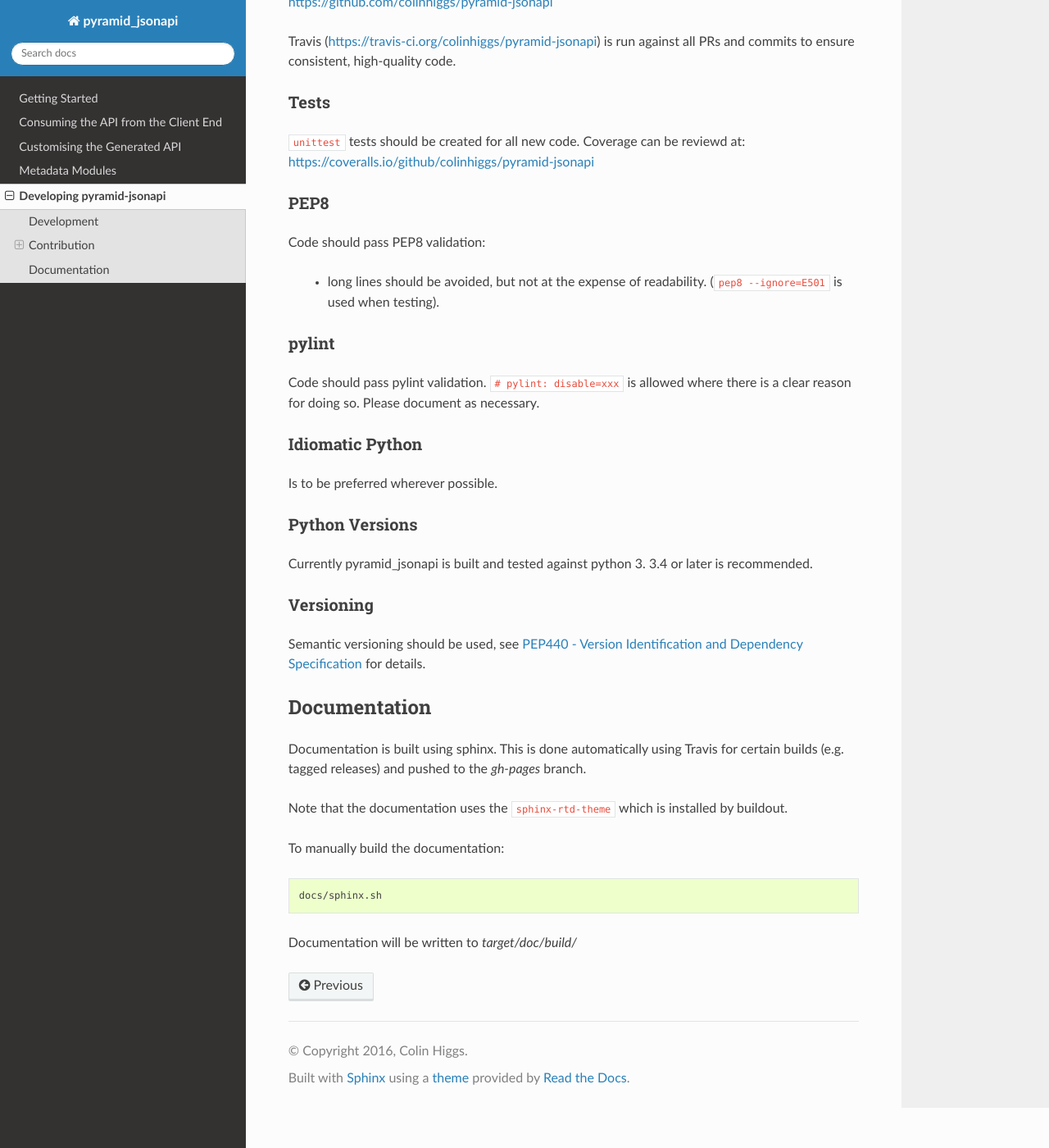
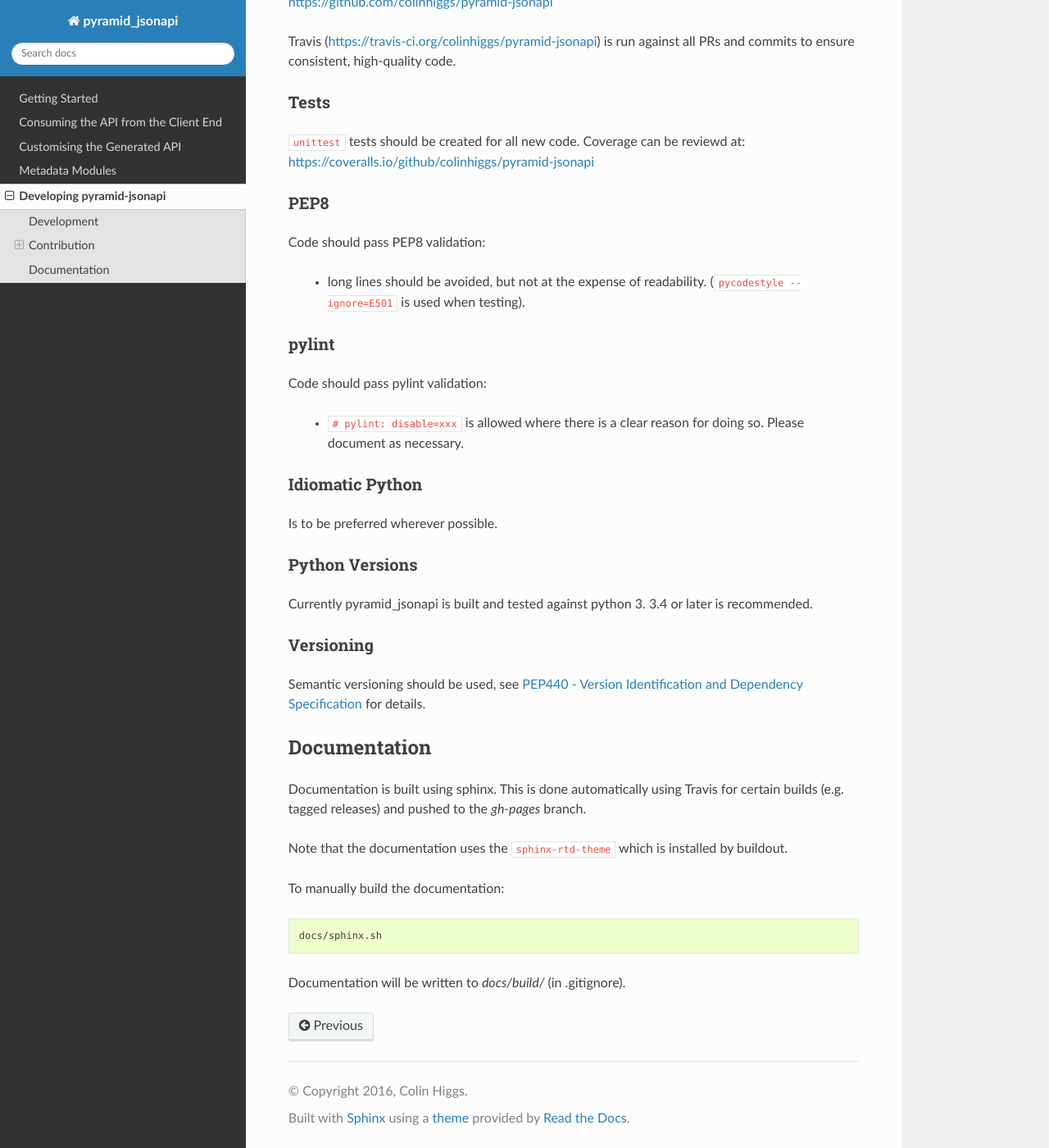
Before and after one commit to colinhiggs/pyramid-jsonapi, a Sphinx documentation site: the page built from docs/source/developing.rst, in a window 1280 px wide and 1400 px high, scrolled down 619 px. Shown: the whole window at 82% size. Built offline with Sphinx 7.4.7 and the Read the Docs theme 2.0.0, drawn with Linux system fonts in a browser that asks for light colours; pages that are not in the unit, such as notebooks, are missing from menus.

Commit message:
tidy up developing.

```diff
--- a/docs/source/developing.rst
+++ b/docs/source/developing.rst
@@ -42,15 +42,17 @@ Tests
 
 PEP8
 ^^^^
+
 Code should pass PEP8 validation:
 
-  * long lines should be avoided, but not at the expense of readability. (``pep8 --ignore=E501`` is used when testing).
+  * long lines should be avoided, but not at the expense of readability. (``pycodestyle --ignore=E501`` is used when testing).
 
 pylint
 ^^^^^^
 
-Code should pass pylint validation.
-``# pylint: disable=xxx`` is allowed where there is a clear reason for doing so. Please document as necessary.
+Code should pass pylint validation:
+
+  * ``# pylint: disable=xxx`` is allowed where there is a clear reason for doing so. Please document as necessary.
 
 Idiomatic Python
 ^^^^^^^^^^^^^^^^
@@ -81,4 +83,4 @@ To manually build the documentation:
 
   docs/sphinx.sh
 
-Documentation will be written to `target/doc/build/`
+Documentation will be written to `docs/build/` (in .gitignore).
```
